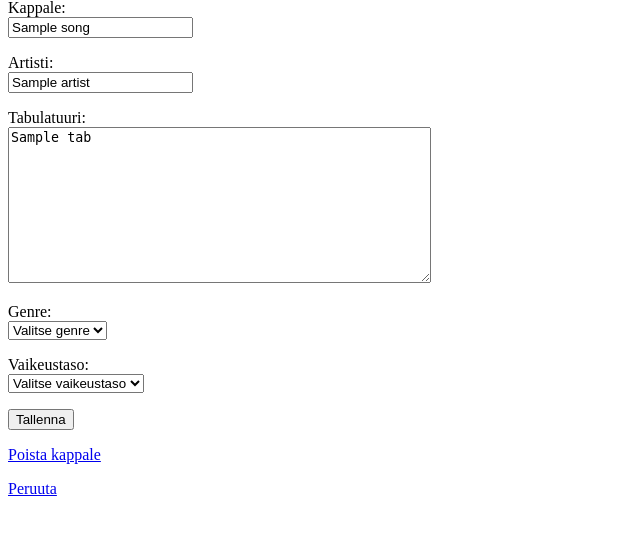
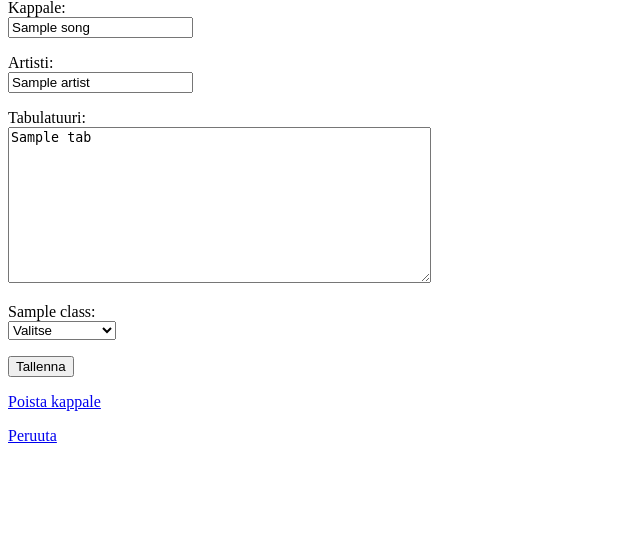
Before and after one commit to Inkalsam/Tabulatuurit, a Flask app: template templates/edit_song.html in a window 1280 px wide. Shown: the part 81-616 px from the top of the page, without its empty margins (0-640 px from the left). Run offline with Flask 3, Linux system fonts and the light colour scheme; the template is opened without the code that fills it: most values are stand-ins (such as "Sample title", 1, 10 or a date in 2020).

Commit message:
Store classes in database

```diff
--- a/app.py
+++ b/app.py
@@ -25,7 +25,8 @@ def songs():
     login_redirect = require_user_logged_in()
     if login_redirect:
         return login_redirect
-    return render_template("songs.html")
+    classes = song_service.get_all_classes()
+    return render_template("songs.html", classes=classes)
 
 @app.route("/user/<int:user_id>")
 def show_user(user_id):
@@ -62,11 +63,13 @@ def edit_song(song_id):
             return "VIRHE: artistin nimi on liian pitkä", 400
         if not tabulatuuri or len(tabulatuuri) > 1000:
             return "VIRHE: tabulatuurin pituus on liian pitkä", 400
+
         classes = []
-        for class_title in ("Genre", "Vaikeustaso"):
-            value = request.form.get(class_title, "").strip()
-            if value:
-                classes.append((class_title, value))
+        for entry in request.form.getlist("classes"):
+            if entry:
+                parts = entry.split(":", 1)
+                if len(parts) == 2:
+                    classes.append((parts[0], parts[1]))
         result = song_service.update_song(
             song_id, session["user_id"], title, artist, tabulatuuri, classes
         )
@@ -78,6 +81,7 @@ def edit_song(song_id):
         "edit_song.html",
         song=song_to_edit,
         song_classes=song_service.get_classes(song_id),
+        classes=song_service.get_all_classes(),
     )
 
 @app.route("/songs/<int:song_id>/delete", methods=["GET", "POST"])
@@ -114,10 +118,11 @@ def create_item():
     user_id = session.get("user_id")
 
     classes = []
-    for class_title in ("Genre", "Vaikeustaso"):
-        value = request.form.get(class_title, "").strip()
-        if value:
-            classes.append((class_title, value))
+    for entry in request.form.getlist("classes"):
+        if entry:
+            parts = entry.split(":", 1)
+            if len(parts) == 2:
+                classes.append((parts[0], parts[1]))
     result = song_service.add_song(title, artist, tabulatuuri, user_id, classes)
     if result is not None:
         return result
--- a/schema.sql
+++ b/schema.sql
@@ -12,6 +12,12 @@ CREATE TABLE songs (
     user_id INTEGER REFERENCES users
 );
 
+CREATE TABLE classes (
+    id INTEGER PRIMARY KEY,
+    title TEXT,
+    value TEXT
+);
+
 CREATE TABLE song_classes (
     id INTEGER PRIMARY KEY,
     song_id INTEGER REFERENCES songs,
--- a/templates/edit_song.html
+++ b/templates/edit_song.html
@@ -20,25 +20,17 @@
       Tabulatuuri:<br />
       <textarea rows="10" cols="50" name="tabulatuuri" maxlength="1000" required>{{ song.tab }}</textarea>
     </p>
+    {% for class in classes %}
     <p>
-      Genre:<br />
-      <select name="Genre">
-        <option value="">Valitse genre</option>
-        <option value="rock" {% if song_classes.get('Genre') == 'rock' %}selected{% endif %}>rock</option>
-        <option value="metal" {% if song_classes.get('Genre') == 'metal' %}selected{% endif %}>metal</option>
-        <option value="jazz" {% if song_classes.get('Genre') == 'jazz' %}selected{% endif %}>jazz</option>
-        <option value="pop" {% if song_classes.get('Genre') == 'pop' %}selected{% endif %}>pop</option>
+      {{ class }}:<br />
+      <select name="classes">
+        <option value="">Valitse</option>
+        {% for option in classes[class] %}
+        <option value="{{ class }}:{{ option }}" {% if song_classes.get(class) == option %}selected{% endif %}>{{ option }}</option>
+        {% endfor %}
       </select>
     </p>
-    <p>
-      Vaikeustaso:<br />
-      <select name="Vaikeustaso">
-        <option value="">Valitse vaikeustaso</option>
-        <option value="aloittelija" {% if song_classes.get('Vaikeustaso') == 'aloittelija' %}selected{% endif %}>aloittelija</option>
-        <option value="keskitasoinen" {% if song_classes.get('Vaikeustaso') == 'keskitasoinen' %}selected{% endif %}>keskitasoinen</option>
-        <option value="kokenut" {% if song_classes.get('Vaikeustaso') == 'kokenut' %}selected{% endif %}>kokenut</option>
-      </select>
-    </p>
+    {% endfor %}
     <input type="submit" value="Tallenna" />
   </form>
   <p><a href="{{ url_for('delete_song', song_id=song.id) }}">Poista kappale</a></p>
```
Also changed, not shown: init.sql (added, +10 -0 lines), songs.py (+13 -0 lines), templates/songs.html (+9 -17 lines).
